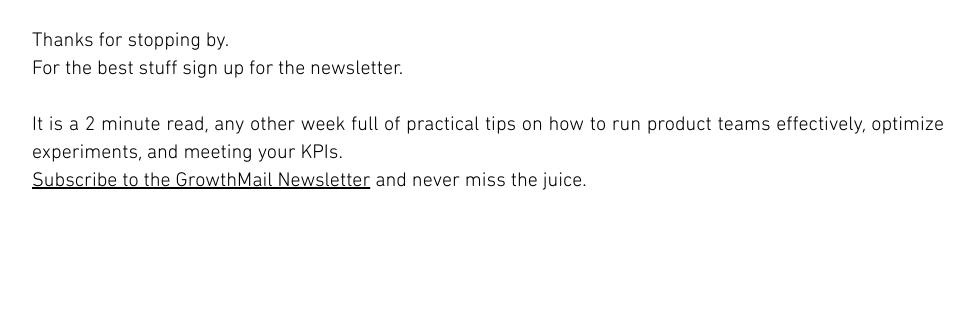
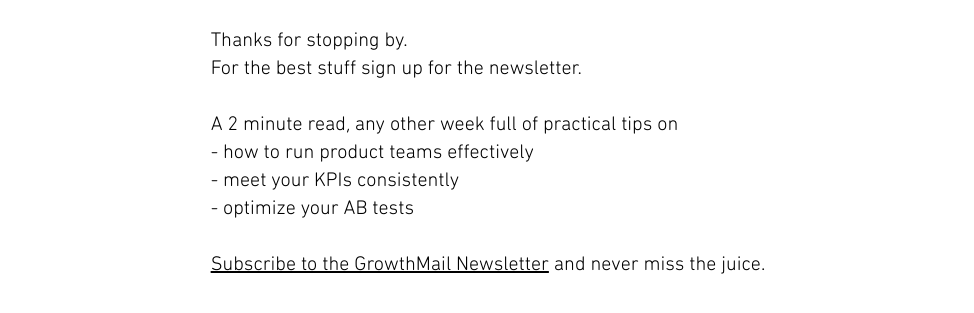
Before and after one commit to oba2311/2024simpleSite, a website: page index.html in a window 1280 px wide. Shown: the part 71-384 px from the top of the page, without its empty margins (152-1126 px from the left). Drawn offline with Linux system fonts and the light colour scheme.

Commit message:
refactor: Update newsletter subscription text and formatting

```diff
--- a/index.html
+++ b/index.html
@@ -35,8 +35,12 @@
             For the best stuff sign up for the newsletter.
             <br />
             <br />
-            It is a 2 minute read, any other week full of practical tips on how to run product teams effectively,
-            optimize experiments, and meeting your KPIs.
+            A 2 minute read, any other week full of practical tips on
+            <ul>
+                <li>- how to run product teams effectively</li>
+                <li>- meet your KPIs consistently</li>
+                <li>- optimize your AB tests</li>
+            </ul>
             </br>
             <a href="https://growthmail.substack.com/" class="underline">Subscribe to the GrowthMail Newsletter</a>
             and never miss the
```
